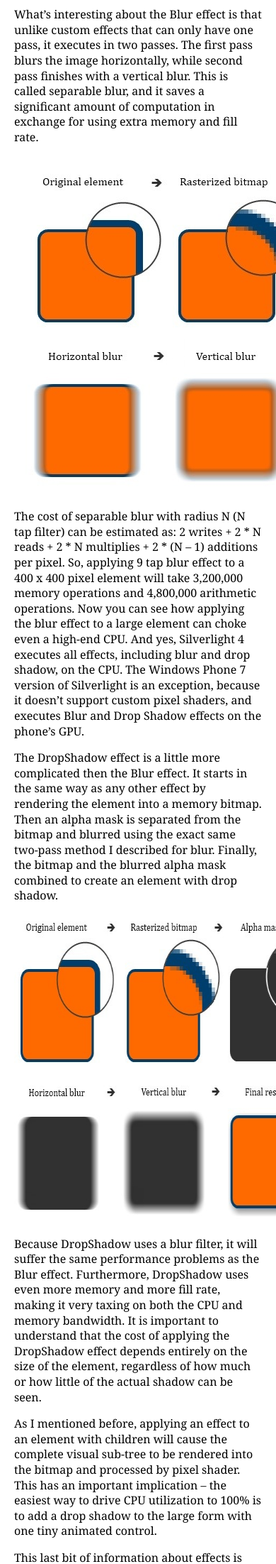
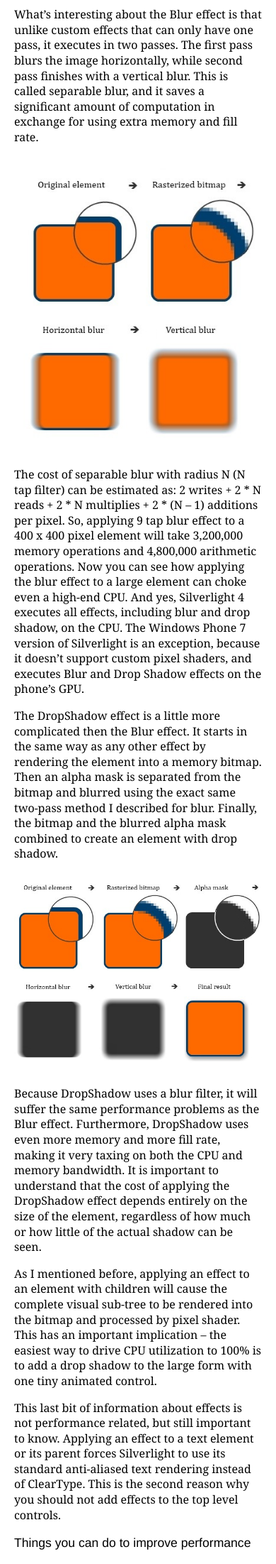
Before and after one commit to youpvp/youpvp.github.io, a Jekyll site: the page built from _posts/2010-7-31-dropshadow.md, in a window 390 px wide. Shown: the part 575-2778 px from the top of the page at 71% size. Built offline with Jekyll 4.4.1, drawn with Linux system fonts in a browser that asks for light colours.

Commit message:
mobile image css

```diff
--- a/_layouts/default.html
+++ b/_layouts/default.html
@@ -2,7 +2,7 @@
 <html>
 <head>
   <meta charset="utf-8">
-  <meta name="viewport" content="width=device-width, initial-scale=1.0">
+  <meta name="viewport" content="initial-scale=1.0">
   <link rel="stylesheet" type="text/css" href="/css/syntax.css">
   <link rel="stylesheet" type="text/css" href="/css/site.css">
   <title>{{ page.title }}</title>
--- a/_posts/2010-7-31-dropshadow.md
+++ b/_posts/2010-7-31-dropshadow.md
@@ -23,7 +23,7 @@ it executes in two passes. The first pass blurs the image horizontally, while se
 a vertical blur. This is called separable blur, and it saves a significant amount of computation in exchange
 for using extra memory and fill rate.
 
-<img alt="blur breakdown" src="/i/2010-7-31-dropshadow/blur.jpg" width="420" height="475" />
+<img alt="blur breakdown" src="/i/2010-7-31-dropshadow/blur.jpg" width="420" />
 
 The cost of separable blur with radius N (N tap filter) can be estimated as:
 2 writes + 2 * N reads + 2 * N multiplies + 2 * (N – 1) additions per pixel. So, applying 9 tap blur effect
@@ -37,7 +37,7 @@ effect by rendering the element into a memory bitmap. Then an alpha mask is sepa
 using the exact same two-pass method I described for blur. Finally, the bitmap and the blurred alpha mask combined
 to create an element with drop shadow.
 
-<img alt="shadow breakdown" src="/i/2010-7-31-dropshadow/shadow.jpg" width="583" height="431" />
+<img alt="shadow breakdown" src="/i/2010-7-31-dropshadow/shadow.jpg" width="583" />
 
 Because DropShadow uses a blur filter, it will suffer the same performance problems as the Blur effect. Furthermore,
 DropShadow uses even more memory and more fill rate, making it very taxing on both the CPU and memory bandwidth.
--- a/blog/archive/index.html
+++ b/blog/archive/index.html
@@ -2,7 +2,7 @@
 layout: default
 ---
 
-<section class="posts">
+<section class="posts archive">
     {% for post in site.posts %}
     <article>
         <header>
--- a/css/site.css
+++ b/css/site.css
@@ -27,6 +27,9 @@ h3 {
     font-family: "PT Sans", "Helvetica Neue", Helvetica, Arial, sans-serif;
     font-size: 1.1em;
     font-weight: normal;
+}
+.archive h1 {
+    font-size: 1.3em;
 }
 code {
     font-family: Consolas, Menlo, "Courier New", monospace;
@@ -62,10 +65,12 @@ footer section {
 @media only screen and (max-width: 480px) {
     article {
         margin: 0 20px;
+        word-wrap: break-word;
     }
     footer > div { margin: 0 20px; }
     h1 {
         font-size: 1.8em;
     }
-    img { max-width: 440px; }
+    img { max-width: 100%; margin: 10px auto; }
+    pre { max-width: 100%; overflow: scroll; }
 }
```
